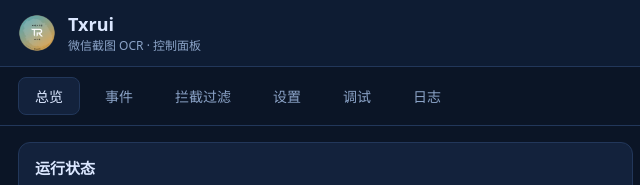
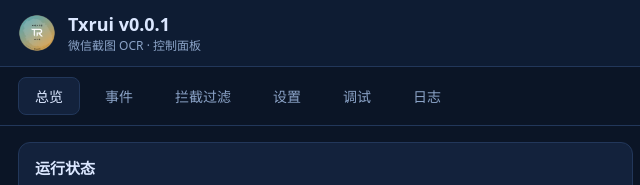
Before and after one commit to txrui/txrui_wx_desktop, a plain HTML site: page webui/index.html in a window 1280 px wide. Shown: the top 185 px of the page, 0-640 px from the left. Drawn offline with Linux system fonts and the light colour scheme; no server answers; files whose address does not match are found by name.

Commit message:
更新 index.html

```diff
--- a/webui/index.html
+++ b/webui/index.html
@@ -9,7 +9,7 @@
 <body>
 <header class="titlebar">
   <div class="tb-left"><img class="logo" src="logo.png" alt="Txrui" width="38" height="38">
-    <div><div class="tb-name">Txrui</div><div class="tb-sub">微信截图 OCR · 控制面板</div></div>
+    <div><div class="tb-name">Txrui v0.0.1</div><div class="tb-sub">微信截图 OCR · 控制面板</div></div>
   </div>
   <div class="tb-right">
     <span class="pill" id="runPill"><span class="dot"></span><span id="runText">未启动</span></span>
```
